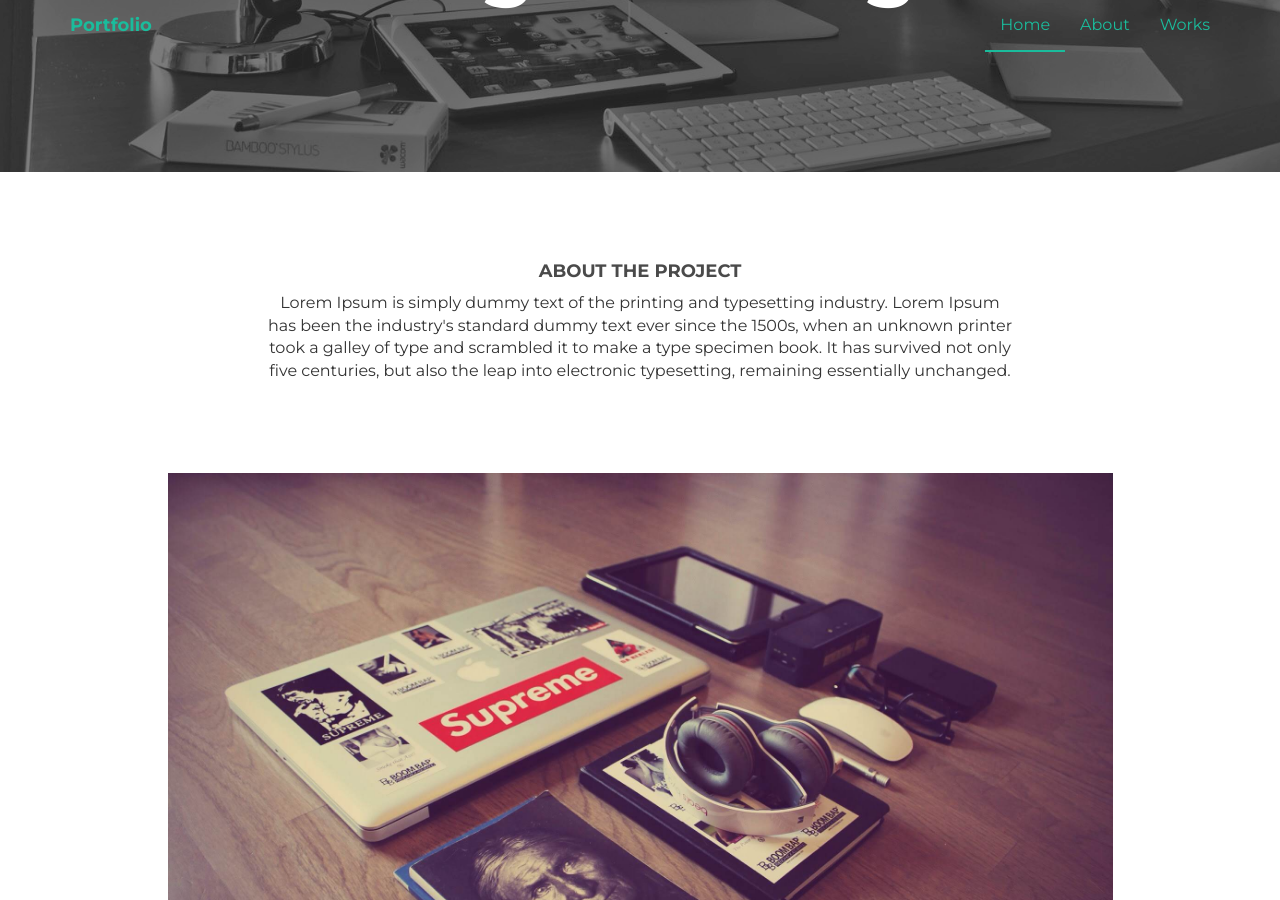
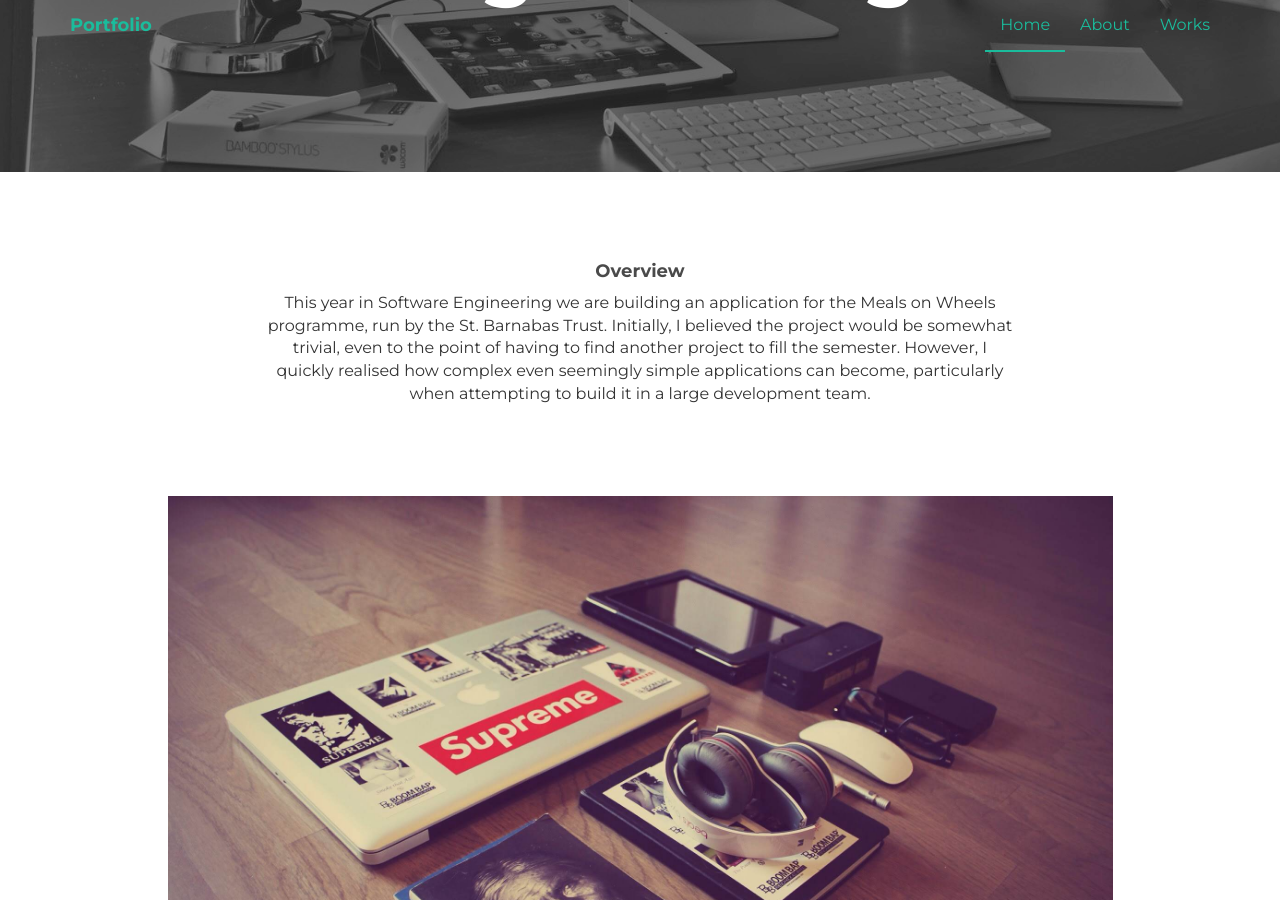
Before and after one commit to jeffml1/Portfolio, a Jekyll site: the page work.html, which Jekyll copies as it is, in a window 1280 px wide and 900 px high, scrolled down 408 px. Built offline with Jekyll 4.4.1, drawn with Linux system fonts in a browser that asks for light colours; nearby versions of some CDN libraries.

Commit message:
Changed txt

```diff
--- a/work.html
+++ b/work.html
@@ -67,8 +67,8 @@
 	<div class="container">
 		<div class="row centered mt mb">
 			<div class="col-lg-8 col-lg-offset-2">
-				<h4>ABOUT THE PROJECT</h4>
-				<p>Lorem Ipsum is simply dummy text of the printing and typesetting industry. Lorem Ipsum has been the industry's standard dummy text ever since the 1500s, when an unknown printer took a galley of type and scrambled it to make a type specimen book. It has survived not only five centuries, but also the leap into electronic typesetting, remaining essentially unchanged.</p>
+				<h4>Overview</h4>
+				<p>This year in Software Engineering we are building an application for the Meals on Wheels programme, run by the St. Barnabas Trust. Initially, I believed the project would be somewhat trivial, even to the point of having to find another project to fill the semester. However, I quickly realised how complex even seemingly simple applications can become, particularly when attempting to build it in a large development team.</p>
 			</div>
 			<div class="col-lg-10 col-lg-offset-1 mt">
 				<img class="img-responsive" src="assets/img/pr01.jpg">
```
